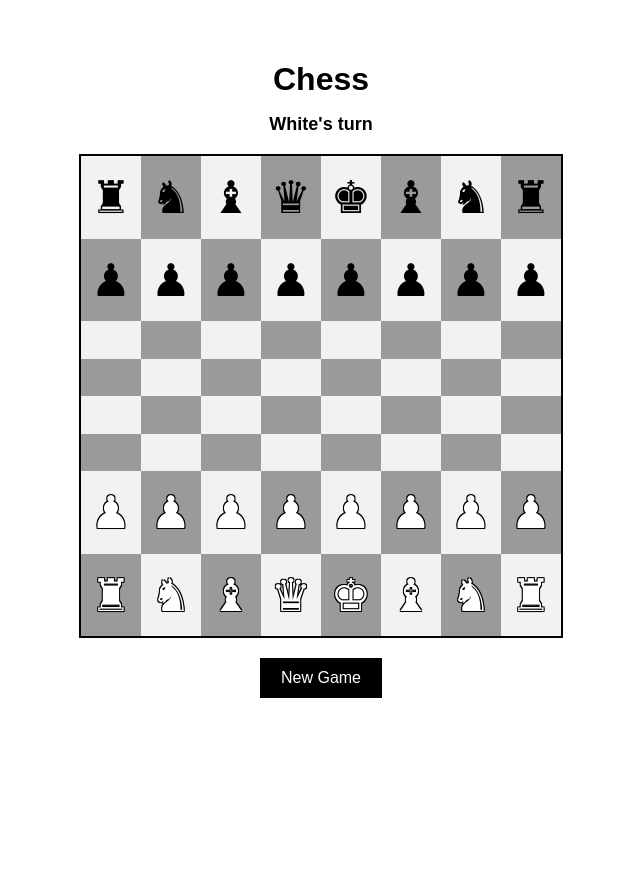
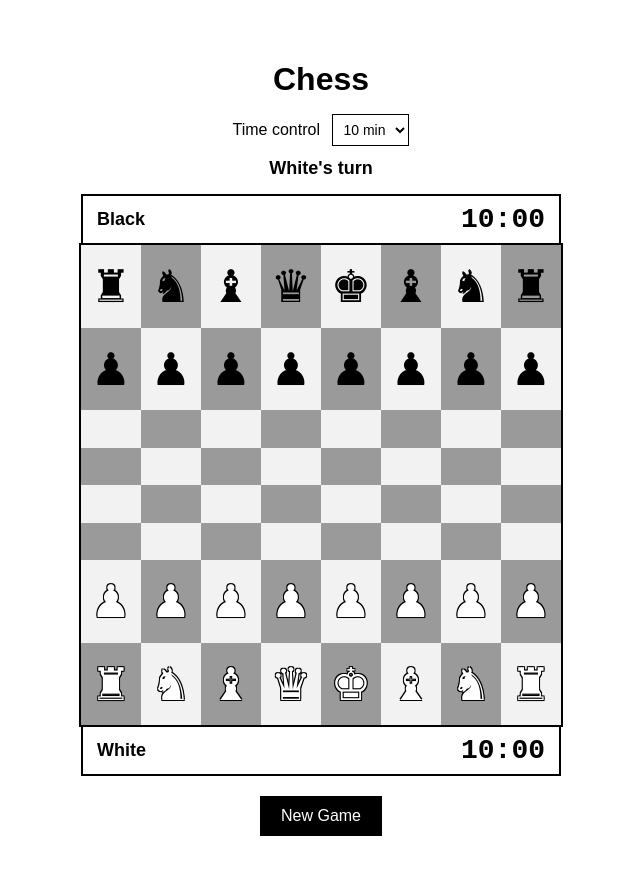
Before and after one commit to KayeNieves/Chess, a plain HTML site: page src/index.html in a window 1280 px wide. Shown: the whole page, without its empty margins (319-959 px from the left). Before the commit the page ends 800 px from the top, so only its background shows below. Drawn offline with Linux system fonts and the light colour scheme.

Commit message:
Enhance UI/UX design elements Improve the overall user interface and user experience by updating design elements and enhancing usability features.

```diff
--- a/src/index.html
+++ b/src/index.html
@@ -10,9 +10,31 @@
   <main class="container">
     <h1>Chess</h1>
 
+    <div class="controls">
+      <label for="time-control">Time control</label>
+      <select id="time-control">
+        <option value="60,0">1 min</option>
+        <option value="180,0">3 min</option>
+        <option value="180,2">3 | 2</option>
+        <option value="300,0">5 min</option>
+        <option value="600,0" selected>10 min</option>
+        <option value="900,10">15 | 10</option>
+      </select>
+    </div>
+
     <p id="status" class="status"></p>
 
+    <div id="black-bar" class="player-bar top">
+      <span class="player-name">Black</span>
+      <span id="black-clock" class="clock">10:00</span>
+    </div>
+
     <div id="board" class="board"></div>
+
+    <div id="white-bar" class="player-bar bottom">
+      <span class="player-name">White</span>
+      <span id="white-clock" class="clock">10:00</span>
+    </div>
 
     <button id="new-game-btn">New Game</button>
   </main>
--- a/src/style.css
+++ b/src/style.css
@@ -17,11 +17,69 @@ h1 {
   margin-bottom: 16px;
 }
 
+.controls {
+  margin-bottom: 12px;
+}
+
+.controls label {
+  margin-right: 8px;
+}
+
+select {
+  padding: 6px;
+  border: 1px solid #000000;
+  background-color: #ffffff;
+  color: #000000;
+  font-size: 14px;
+}
+
 .status {
   min-height: 24px;
-  margin: 0 0 16px;
+  margin: 0 0 12px;
   font-size: 18px;
   font-weight: bold;
+}
+
+.player-bar {
+  display: flex;
+  align-items: center;
+  justify-content: space-between;
+  box-sizing: border-box;
+  width: var(--board-size);
+  margin: 0 auto;
+  padding: 8px 14px;
+  border: 2px solid #000000;
+  background-color: #ffffff;
+  color: #000000;
+}
+
+.player-bar.top {
+  border-bottom: none;
+}
+
+.player-bar.bottom {
+  border-top: none;
+}
+
+.player-bar.active {
+  background-color: #000000;
+  color: #ffffff;
+}
+
+.player-name {
+  font-size: 18px;
+  font-weight: bold;
+}
+
+.clock {
+  font-size: 28px;
+  font-weight: bold;
+  font-family: "Courier New", monospace;
+  font-variant-numeric: tabular-nums;
+}
+
+.clock.low {
+  text-decoration: underline;
 }
 
 .board {
@@ -29,7 +87,7 @@ h1 {
   grid-template-columns: repeat(8, 1fr);
   width: var(--board-size);
   height: var(--board-size);
-  margin: 0 auto 20px;
+  margin: 0 auto;
   border: 2px solid #000000;
 }
 
@@ -87,6 +145,7 @@ h1 {
 }
 
 button {
+  margin-top: 20px;
   padding: 10px 20px;
   border: 1px solid #000000;
   background-color: #000000;
```
